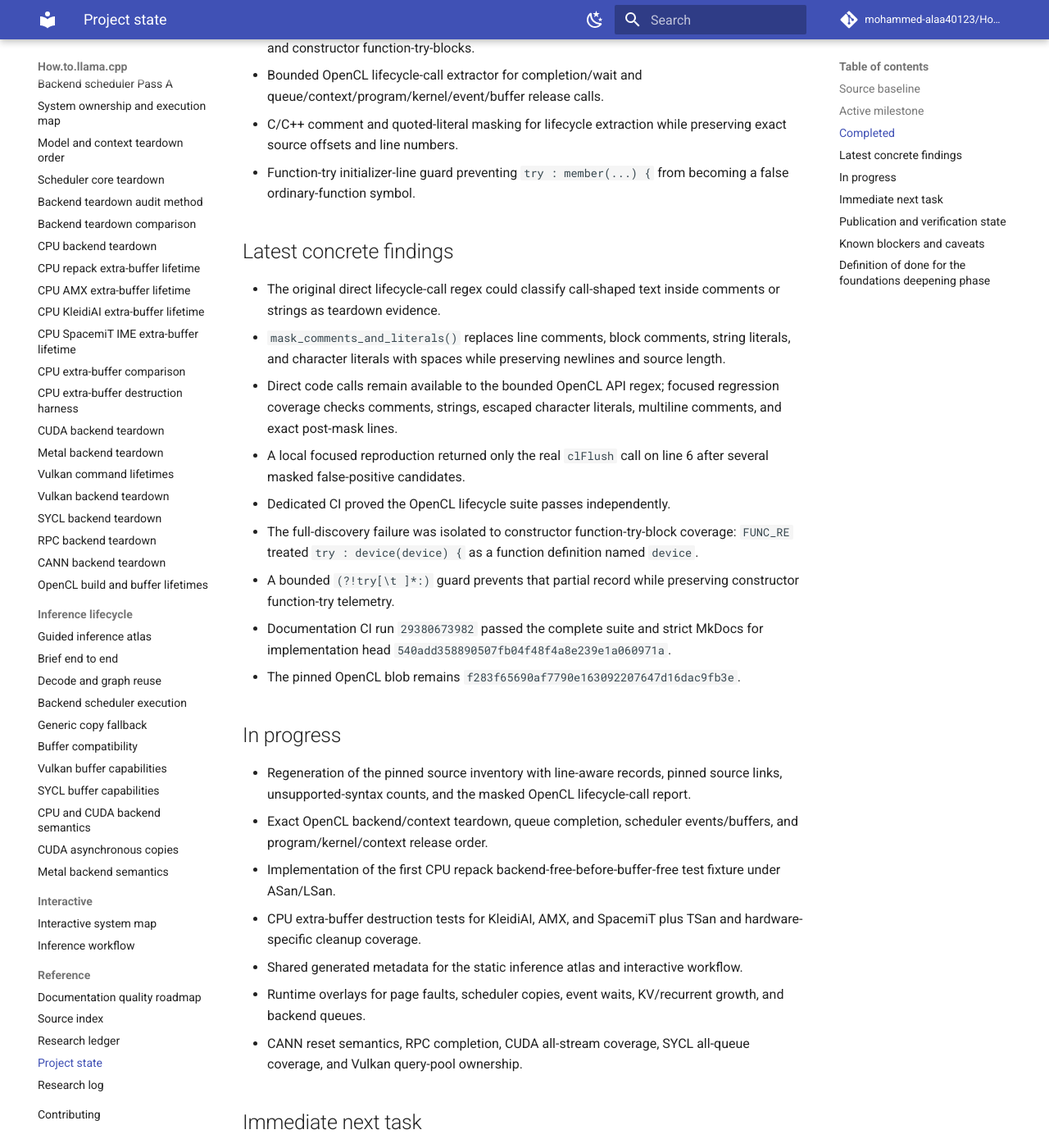
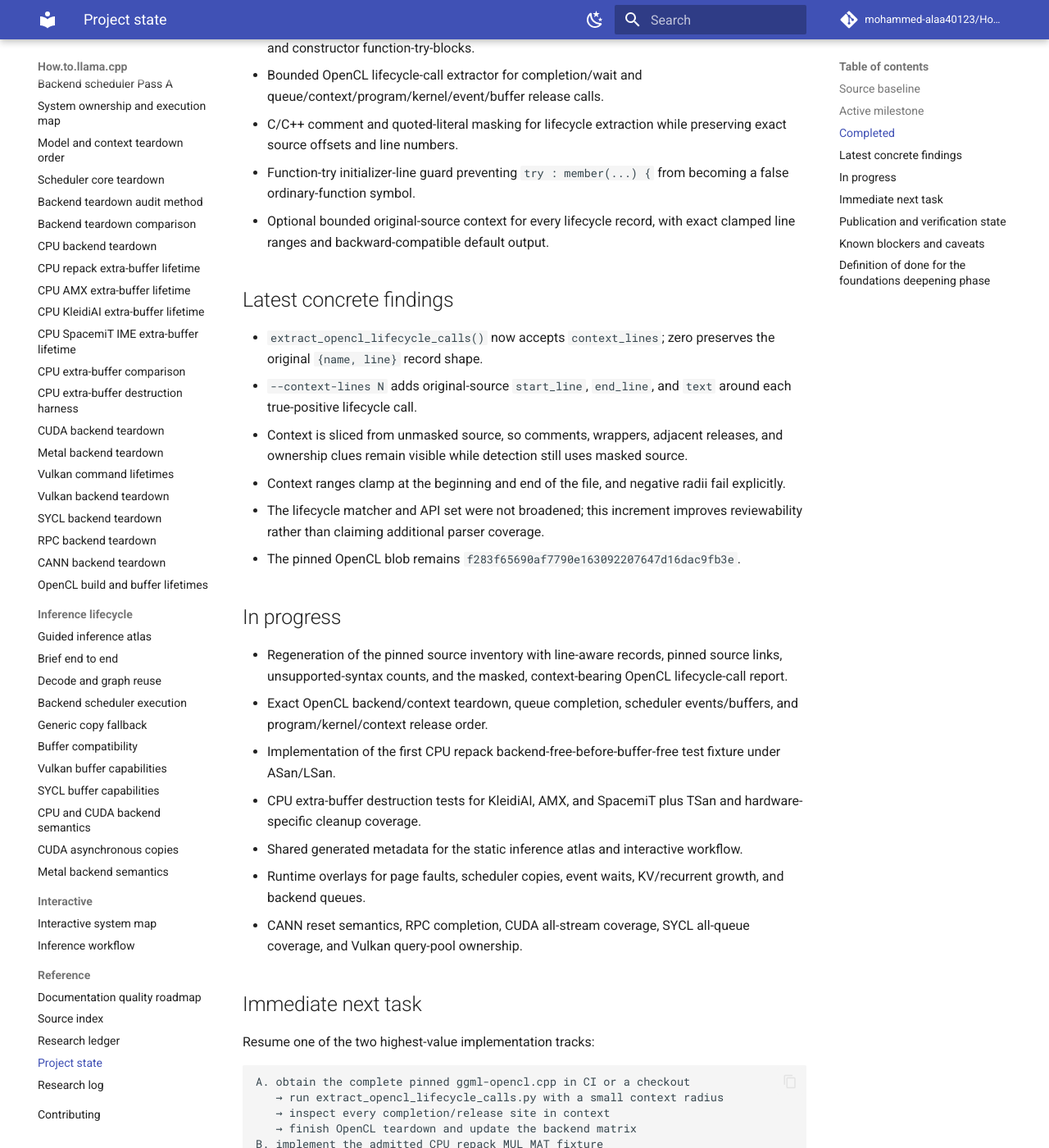
Before and after one commit to mohammed-alaa40123/How.to.llama.cpp, an MkDocs documentation site: the page built from docs/reference/project-state.md, in a window 1280 px wide and 1400 px high, scrolled down 1437 px. Shown: the whole window at 82% size. Built offline with MkDocs 1.6.1 and Material for MkDocs 9.7.7, drawn with Linux system fonts in a browser that asks for light colours; comment, search, counter and statistics services are not loaded; some of the changed text lies outside the part shown.

Commit message:
docs: update lifecycle context project state

````diff
--- a/docs/reference/project-state.md
+++ b/docs/reference/project-state.md
@@ -36,22 +36,20 @@ Read this file after the root README on every run. It is the compact checkpoint
 - Bounded OpenCL lifecycle-call extractor for completion/wait and queue/context/program/kernel/event/buffer release calls.
 - C/C++ comment and quoted-literal masking for lifecycle extraction while preserving exact source offsets and line numbers.
 - Function-try initializer-line guard preventing `try : member(...) {` from becoming a false ordinary-function symbol.
+- Optional bounded original-source context for every lifecycle record, with exact clamped line ranges and backward-compatible default output.
 
 ## Latest concrete findings
 
-- The original direct lifecycle-call regex could classify call-shaped text inside comments or strings as teardown evidence.
-- `mask_comments_and_literals()` replaces line comments, block comments, string literals, and character literals with spaces while preserving newlines and source length.
-- Direct code calls remain available to the bounded OpenCL API regex; focused regression coverage checks comments, strings, escaped character literals, multiline comments, and exact post-mask lines.
-- A local focused reproduction returned only the real `clFlush` call on line 6 after several masked false-positive candidates.
-- Dedicated CI proved the OpenCL lifecycle suite passes independently.
-- The full-discovery failure was isolated to constructor function-try-block coverage: `FUNC_RE` treated `try : device(device) {` as a function definition named `device`.
-- A bounded `(?!try[\t ]*:)` guard prevents that partial record while preserving constructor function-try telemetry.
-- Documentation CI run `29380673982` passed the complete suite and strict MkDocs for implementation head `540add358890507fb04f48f4a8e239e1a060971a`.
+- `extract_opencl_lifecycle_calls()` now accepts `context_lines`; zero preserves the original `{name, line}` record shape.
+- `--context-lines N` adds original-source `start_line`, `end_line`, and `text` around each true-positive lifecycle call.
+- Context is sliced from unmasked source, so comments, wrappers, adjacent releases, and ownership clues remain visible while detection still uses masked source.
+- Context ranges clamp at the beginning and end of the file, and negative radii fail explicitly.
+- The lifecycle matcher and API set were not broadened; this increment improves reviewability rather than claiming additional parser coverage.
 - The pinned OpenCL blob remains `f283f65690af7790e163092207647d16dac9fb3e`.
 
 ## In progress
 
-- Regeneration of the pinned source inventory with line-aware records, pinned source links, unsupported-syntax counts, and the masked OpenCL lifecycle-call report.
+- Regeneration of the pinned source inventory with line-aware records, pinned source links, unsupported-syntax counts, and the masked, context-bearing OpenCL lifecycle-call report.
 - Exact OpenCL backend/context teardown, queue completion, scheduler events/buffers, and program/kernel/context release order.
 - Implementation of the first CPU repack backend-free-before-buffer-free test fixture under ASan/LSan.
 - CPU extra-buffer destruction tests for KleidiAI, AMX, and SpacemiT plus TSan and hardware-specific cleanup coverage.
@@ -65,7 +63,7 @@ Resume one of the two highest-value implementation tracks:
 
 ```text
 A. obtain the complete pinned ggml-opencl.cpp in CI or a checkout
-   → run the masked extract_opencl_lifecycle_calls.py
+   → run extract_opencl_lifecycle_calls.py with a small context radius
    → inspect every completion/release site in context
    → finish OpenCL teardown and update the backend matrix
 B. implement the admitted CPU repack MUL_MAT fixture
@@ -78,19 +76,19 @@ B. implement the admitted CPU repack MUL_MAT fixture
 ## Publication and verification state
 
 - Work is published in PR #1 from branch `automation/backend-teardown-audit-method`.
-- Added detailed note `logs/research/2026-07-15/0351-opencl-lifecycle-lexical-masking.md`.
-- Documentation CI run `29380673982` passed completely for the implementation head.
-- Later durable-state commits require their own commit-scoped CI run, but they do not alter the validated scanner logic or fixtures.
+- Added detailed note `logs/research/2026-07-15/0449-opencl-lifecycle-context-windows.md`.
+- Focused context-window tests were added; the current commit-scoped Documentation CI conclusion must be checked before this run closes.
 - Full local checkout validation remains unavailable because direct GitHub DNS resolution is blocked in this runtime.
-- Public search returned no indexed Pages result, direct safe-URL access remained unavailable, and branch-only content cannot deploy until PR #1 merges.
+- Public search/direct live verification remains unavailable, and branch-only content cannot deploy until PR #1 merges.
 
 ## Known blockers and caveats
 
 - **Pinned regeneration blocker:** no usable local pinned llama.cpp checkout is available, so the source index and OpenCL lifecycle report could not be regenerated here.
-- **Large upstream file blocker:** connector blob rendering truncates the pinned OpenCL file; line-ranged reads return empty content and exact hidden teardown functions remain unavailable.
+- **Large upstream file blocker:** connector blob rendering truncates the pinned OpenCL file; exact hidden teardown functions remain unavailable.
 - **Local validation blocker:** direct cloning fails with `Could not resolve host: github.com`; GitHub-hosted Documentation CI is the authoritative validation path for this branch.
 - **Pages verification blocker:** branch-added content cannot deploy until PR #1 merges; live response verification remains unavailable independently of strict-build success.
-- **Lifecycle-extractor caveat:** selected direct API calls are navigation evidence only; ownership, error paths, macro wrappers, preprocessor-disabled code, raw strings, and semantic ordering still require human source review.
+- **Lifecycle-extractor caveat:** selected direct API calls and bounded context are navigation evidence only; ownership, error paths, macro wrappers, preprocessor-disabled code, raw strings, and semantic ordering still require human source review.
+- **Context-window caveat:** a local source window may omit the enclosing owner or completion guarantee; increase the radius or inspect the function when classification remains ambiguous.
 - **Source-index caveat:** same-line standard attributes, trailing-return definitions, bounded same-line constraints, bounded operators, qualified out-of-class special members, and bounded parenthesized member/delegating constructor initializer lists are recognized. Braced and multiline constructor initializers and constructor function-try-blocks remain intentionally omitted from navigation but are counted as bounded candidates.
 - **Telemetry caveat:** unsupported-syntax counts are prioritization signals, not parser-completeness metrics, and may undercount or overcount unusual C++ forms.
 - **Harness caveat:** a skipped hardware-gated path is not evidence that the lifetime ordering passed.
````
Also changed, not shown: other parts of docs/reference/project-state.md (+1 -1 lines).
